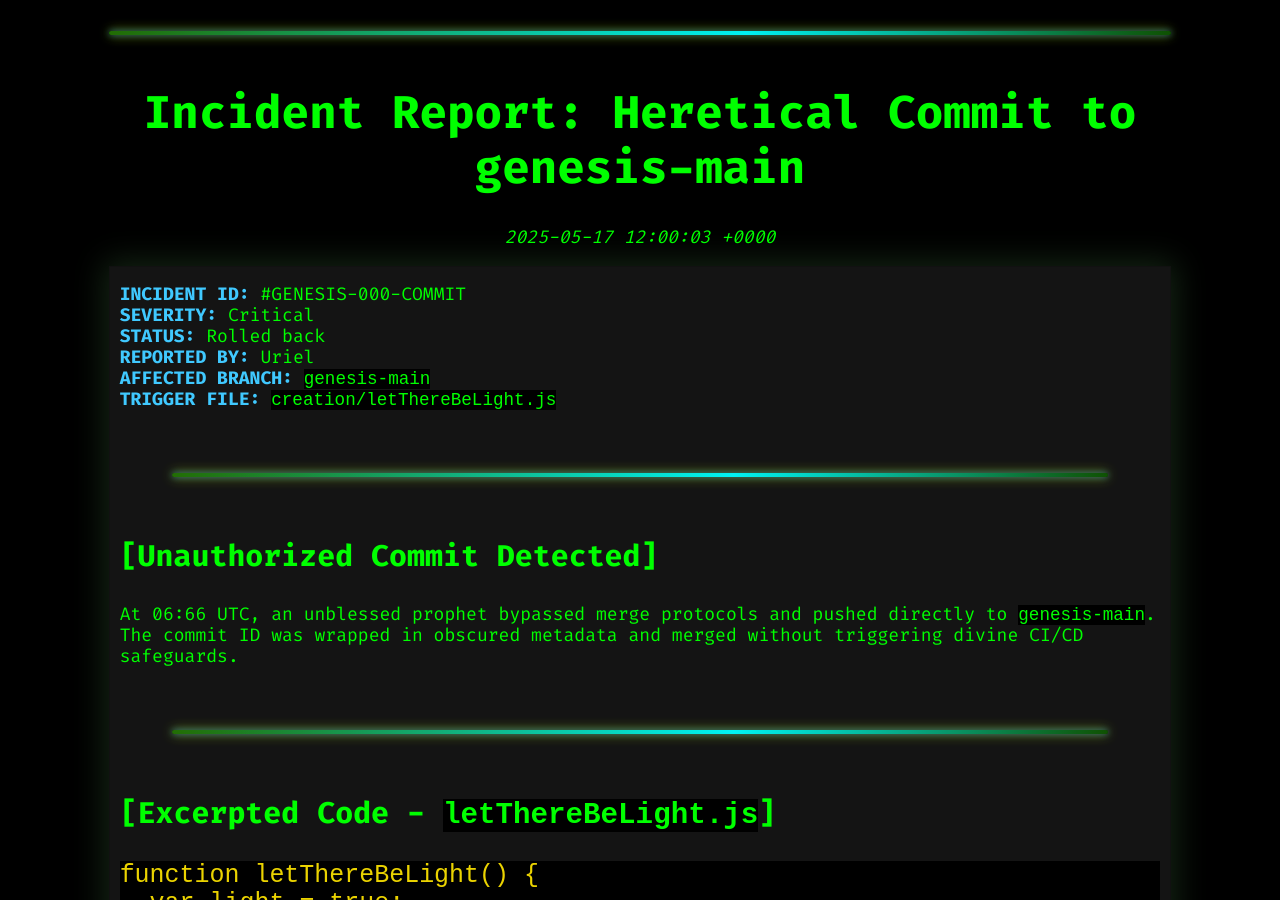
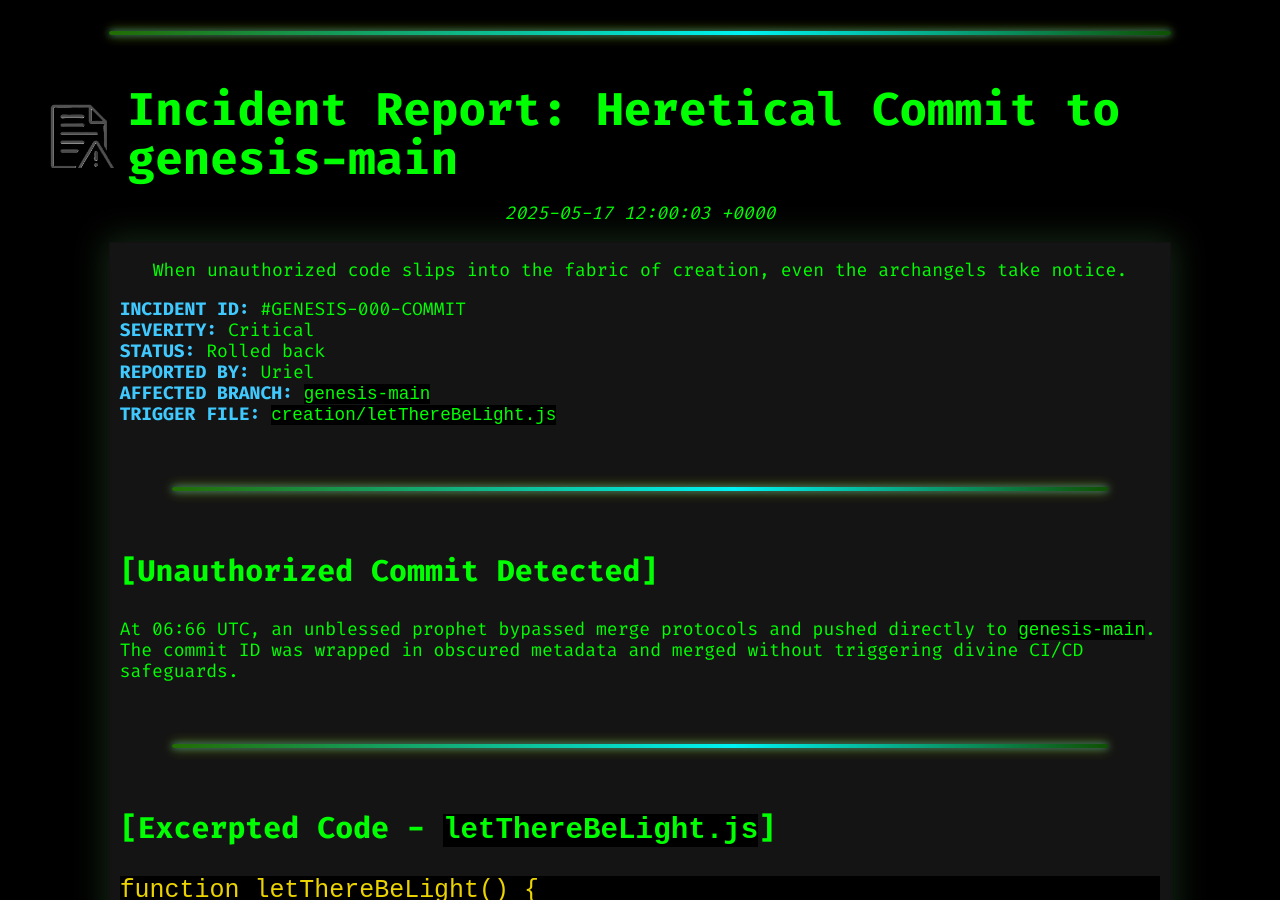
Before and after one commit to anthonypdawson/divine-devops-universe, a Jekyll site: the page built from _future/incident-heretical-commit-genesis-main.md, in a window 1280 px wide and 900 px high, scrolled down 709 px. Built offline with Jekyll 4.4.1, drawn with Linux system fonts in a browser that asks for light colours.

Commit message:
Add introductory paragraph to incident report for enhanced context

```diff
--- a/_future/incident-heretical-commit-genesis-main.md
+++ b/_future/incident-heretical-commit-genesis-main.md
@@ -3,8 +3,11 @@ layout: terminal_post
 title: "Incident Report: Heretical Commit to genesis-main"
 tags: [incident, heresy, uriel, code-review, genesis, audit]
 date: 2025-05-17 12:00:03
+image: /assets/images/icons/incident_reports.webp
 summary: "An unauthorized commit to the genesis-main branch triggers a critical incident and a full audit of creation protocols."
 ---
+<p class="post-intro">When unauthorized code slips into the fabric of creation, even the archangels take notice.</p>
+
 
 **INCIDENT ID:** #GENESIS-000-COMMIT
 **SEVERITY:** Critical
```
